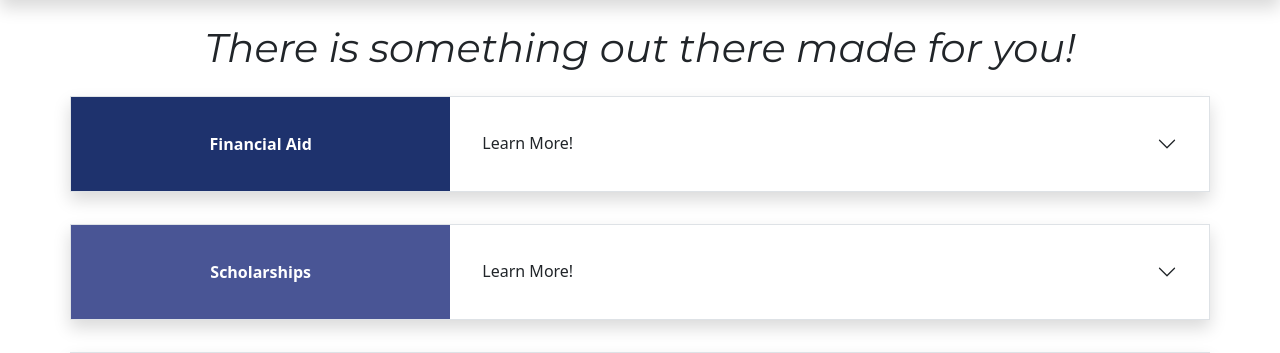
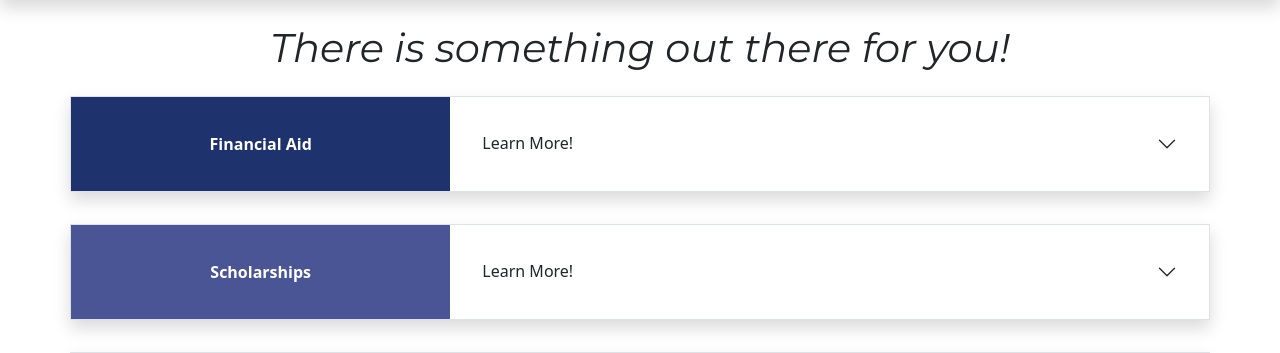
Before and after one commit to rod608/cfg-t3-hackathon, a Flask app: template templates/result.html in a window 1280 px wide. Shown: the part 66-419 px from the top of the page. Run offline with Flask 2, Linux system fonts and the light colour scheme; the template is opened without the code that fills it, so the values that code supplies are empty; some web fonts are replaced.

Commit message:
msg edit

```diff
--- a/templates/result.html
+++ b/templates/result.html
@@ -34,7 +34,7 @@
   </div>
 </nav>
 <!-- Lil Roadmap -->
-<h1 class="my-4 text-center" style="font-family: 'Montserrat', sans-serif;">There is something out there made for you!</h1>
+<h1 class="my-4 text-center" style="font-family: 'Montserrat', sans-serif;">There is something out there for you!</h1>
 
 <div class="container">
     <div class="row border shadow">
```
